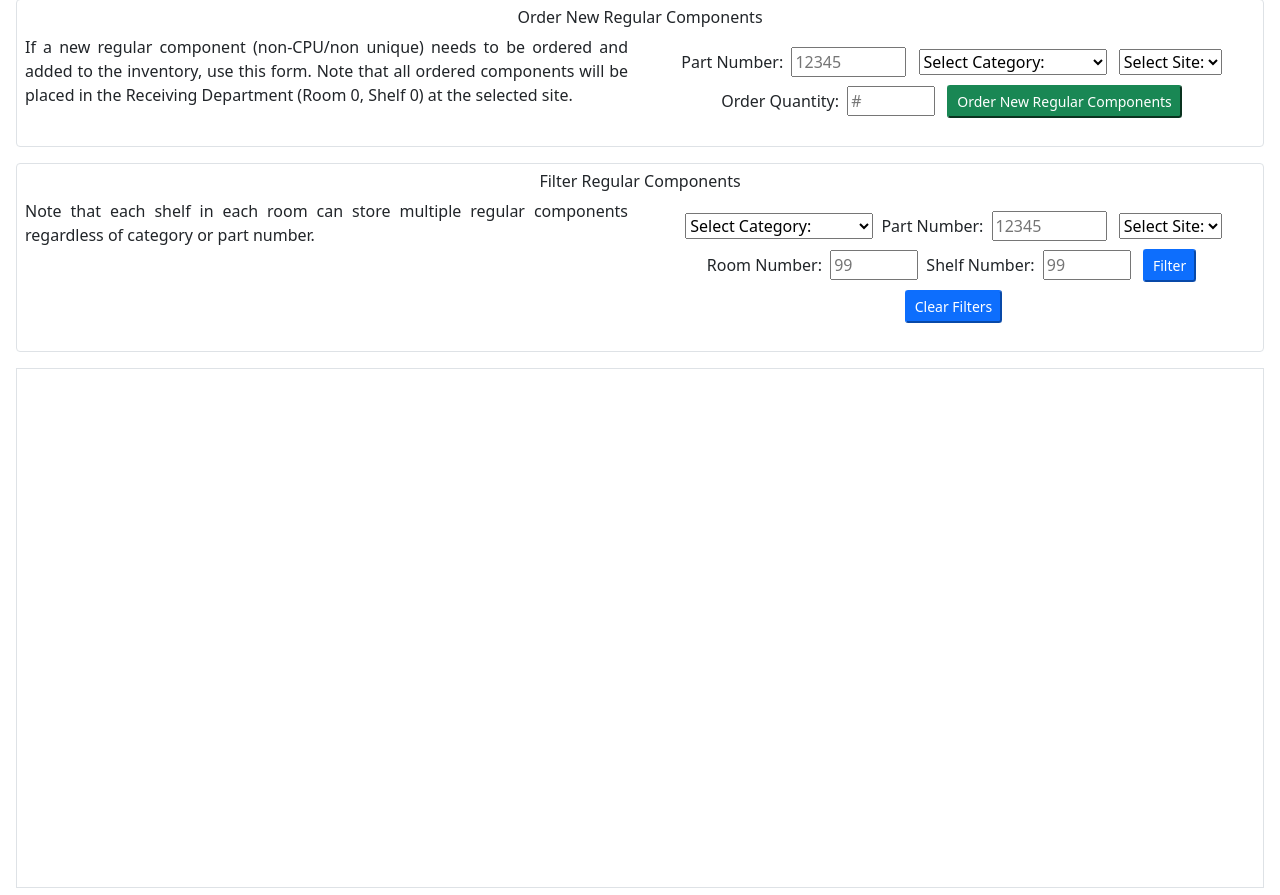
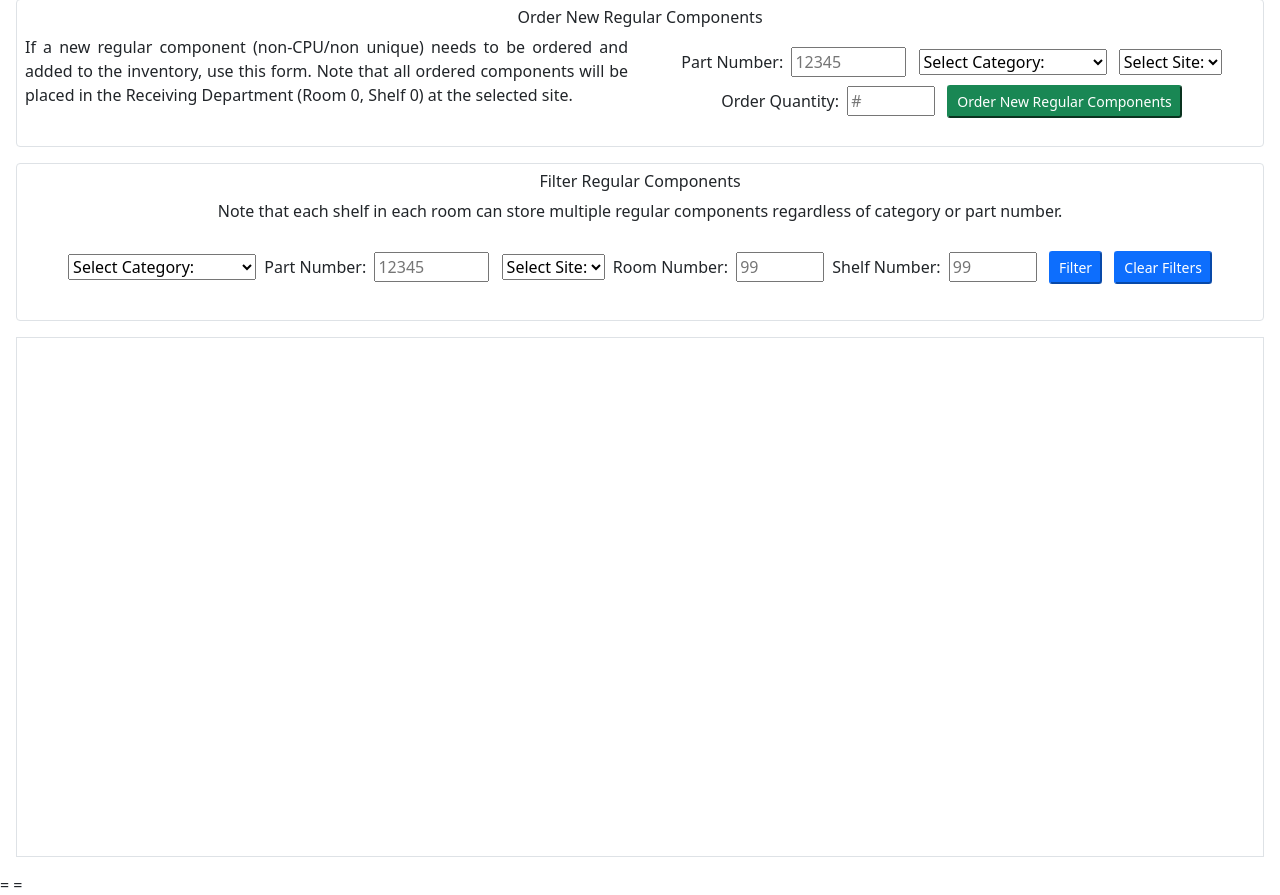
Before and after one commit to team-cs-cats/cimdb, a Flask app: template cim/templates/inventory_regular_comps.html in a window 1280 px wide. Shown: the part 190-1085 px from the top of the page. Run offline with Flask 2, Linux system fonts and the light colour scheme; the template is opened without the code that fills it, so the values that code supplies are empty; some libraries are stand-ins or nearby versions.

Commit message:
updated standard layout

```diff
--- a/cim/static/css/main.css
+++ b/cim/static/css/main.css
@@ -52,3 +52,11 @@
 .ali-test{
   background-color: aqua;
 }
+
+.content_center {
+  display: flex;
+  justify-content: center;
+  align-items: center;
+  width: 250px;
+  height: 150px;
+}
--- a/cim/templates/base_standard_layout.html
+++ b/cim/templates/base_standard_layout.html
@@ -28,14 +28,14 @@
   <div class="card m-3 p-2 border">
     <div class="row">
       <div class="text-center"><h6>{% block create_header %}{% endblock %}</h6></div>
-      <div class="col-sm">
+      <div class="col">
 
-        <p class="text-justify">{% block create_description %}{% endblock %}</p>
+        <p class="text-justify ">{% block create_description %}{% endblock %}</p>
 
       </div>
 
 
-      <div class="col-sm">
+      <div class="col-6 ">
 
         {% block create_form %}{% endblock %}
 
@@ -58,18 +58,17 @@
 
     <div>
       <div class="row">
-        <div class="col-sm">
-
-          <p class="text-justify">{% block filter_description %}{% endblock %}</p>
-
-        </div>
 
 
-        <div class="col-sm">
+          <p class="text-center">{% block filter_description %}{% endblock %}</p>
+
+
+
+
+
 
           {% block filter_form %}{% endblock %}
 
-        </div>
       </div>
     </div>
 
```
